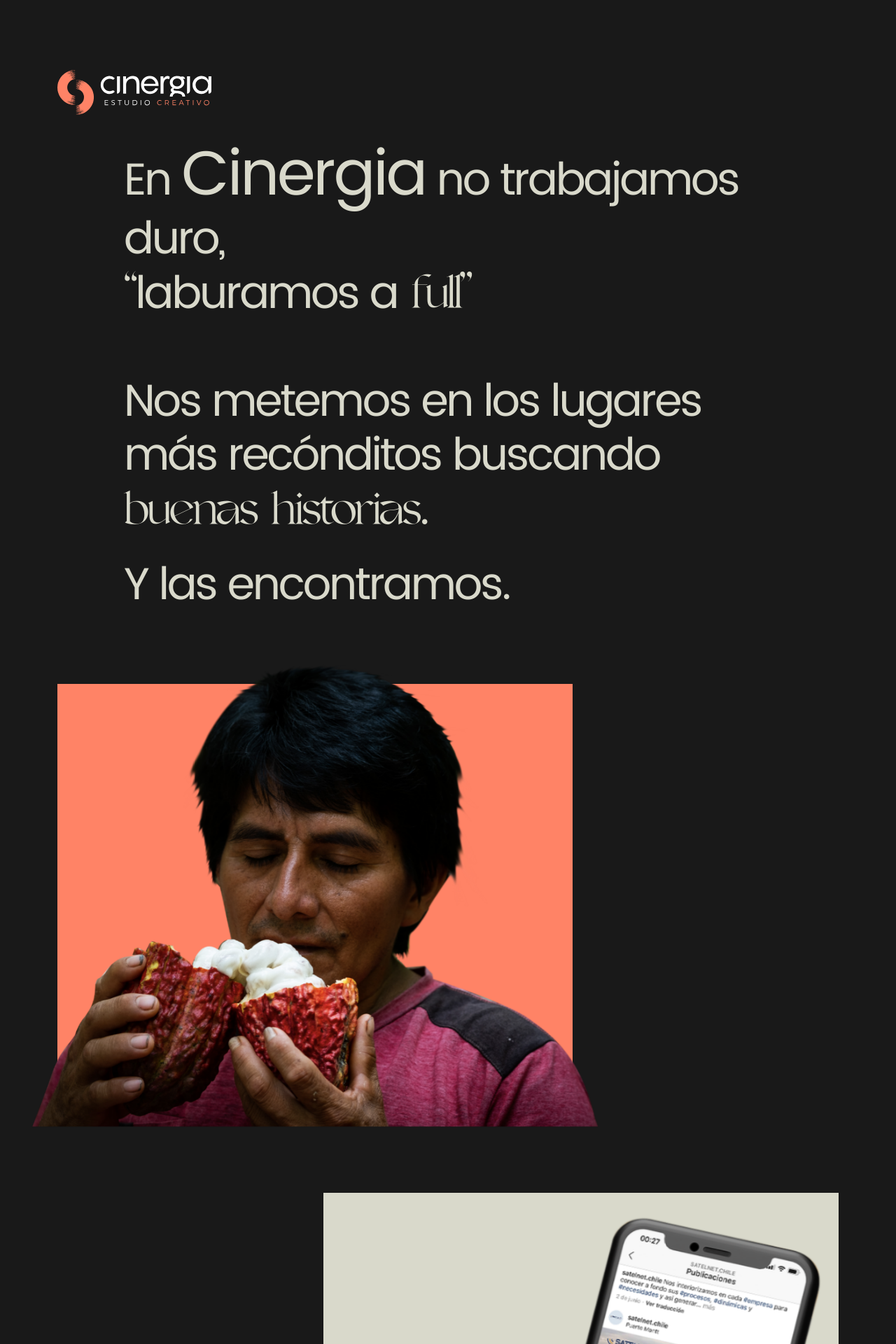
After one commit to chimpadigital/cinergia-web, a PHP site: page /portfolio.html in a window 1280 px wide. The commit adds this page. Shown: the top 1920 px of the page at 70% size. Run offline with PHP 8.4, Linux system fonts and the light colour scheme.

Commit message:
subiendo portfolio

```diff
--- a/assets/css/style.css
+++ b/assets/css/style.css
@@ -137,12 +137,15 @@
 /* Colors */
 .bg-negro {background: var(--negro);}
 .bg-pastel {background: var(--pastel);}
+.bg-naranja {background: var(--naranja);}
 .fc-negro {color: var(--negro);}
 .fc-pastel {color: var(--pastel);}
 .fc-naranja {color: var(--naranja);}
 .fc-celeste {color: var(--celeste);}
 /* Fonts */
+.fs-24 {font-size: 24px;}
 .fs-27 {font-size: 27px;}
+.fs-34 {font-size: 34px;}
 .fs-39 {font-size: 39px;}
 .fs-55 {font-size: 55px;}
 .fs-64 {font-size: 64px;}
@@ -150,6 +153,7 @@
 .fs-117 {font-size: 117px;}
 .fs-158 {font-size: 158px;}
 .fs-164 {font-size: 164px;}
+.fs-212 {font-size: 212px;}
 .lh-35 {line-height: 35px;}
 .lh-45 {line-height: 45px;}
 .lh-52 {line-height: 52px;}
@@ -287,6 +291,7 @@
     font-size: 22px;
     letter-spacing: 0;
 }
+/* === */
 /* Section Form */
 .border-form {
     position: relative;
@@ -334,18 +339,6 @@
     opacity: 1;
     background: var(--naranja);
 }
-/* === */
-
-/* footer */
-footer {padding: 90px 0;}
-footer ul {
-    padding: 0;
-    list-style: none;
-}
-footer ul li {padding: 0 20px;}
-footer ul li p {letter-spacing: 0;}
-
-
 .bouncingball {
     position: absolute;
     animation: bounce 1s ease-in-out infinite;
@@ -364,9 +357,7 @@
     animation: shadow 1s ease-in-out infinite;
     animation-fill-mode: both;
     animation-direction: alternate;
-
 }
-
 @keyframes bounce {
     from {
         top: 0%;
@@ -386,3 +377,38 @@
         transform: scale(100%);
     }
 }
+/* === */
+
+/* === Page Portfolio === */
+#portfolio {background: var(--negro);}
+
+.box-portfolio {
+    margin: 0;
+    position: relative;
+}
+.box-content {
+    top: 0;
+    left: 0;
+    width: 100%;
+    height: 100%;
+    text-align: left;
+    padding: 60px 40px;
+    position: absolute;
+}
+.box-content div {opacity: 0;}
+.box-content:hover div {opacity: 1;}
+.box-portfolio img {
+    transition: all .3s linear;
+    transform: scale3d(1.1, 1.1, 1);
+}
+.box-portfolio:hover img {transform: scale3d(1, 1, 1);}
+/* === */
+
+/* footer */
+footer {padding: 90px 0;}
+footer ul {
+    padding: 0;
+    list-style: none;
+}
+footer ul li {padding: 0 20px;}
+footer ul li p {letter-spacing: 0;}
--- /dev/null
+++ b/portfolio.html
@@ -0,0 +1,112 @@
+<!DOCTYPE html>
+<html lang="en">
+    <head>
+        <meta charset="UTF-8">
+        <meta http-equiv="X-UA-Compatible" content="IE=edge">
+        <meta name="viewport" content="width=device-width, initial-scale=1.0">
+        <title>Cinergia | Portfolio</title>
+
+        <!-- css -->
+        <link rel="stylesheet" href="assets/bootstrap/css/bootstrap.min.css">
+        <link rel="stylesheet" href="assets/css/style.css">
+
+    </head>
+    <body>
+        <header id="portfolio">
+            <div class="container">
+                <div class="row">
+                    <div class="col-md-2">
+                        <a href="#"><img src="assets/img/logo-cinergia-home.svg" width="220px" alt=""></a>
+                    </div>
+                </div>
+                <div class="row vh-80 d-flex align-items-center">
+                    <div class="col-11 offset-1">
+                        <h1 class="fc-pastel fs-64 mb-0">En <span class="fs-89">Cinergia</span> no trabajamos duro,</h1>
+                        <h1 class="fc-pastel Valky fs-64">“<span class="PoppinsRegular">laburamos a</span> full”</h1>
+                    </div>
+                    <div class="col-11 offset-1">
+                        <h1 class="fc-pastel fs-64 mb-0">Nos metemos en los lugares<br> más recónditos buscando<br><span class="Valky">buenas historias</span>.</h1>
+                    </div>
+                </div>
+            </div>
+        </header>
+        <section class="bg-negro">
+            <div class="container">
+                <div class="row">
+                    <div class="col-11 offset-1">
+                        <h1 class="fc-pastel fs-64 mb-0">Y las encontramos.</h1>
+                    </div>
+                </div>
+            </div>
+        </section>
+
+        <section class="bg-negro p-100">
+            <div class="container">
+                <div class="row mb-4 pb-100">
+                    <div class="col-8">
+                        <div class="bg-naranja box-portfolio text-center">
+                            <img src="assets/img/img-portfolio-01.png" width="100%">
+                            <div class="box-content">
+                                <div>
+                                    <h1 class="PoppinsSemiBold fc-pastel fs-34">TE CONECTAMOS <br>PERÚ</h1>
+                                    <p class="fc-pastel fs-24">Estrategia de marca / Branding / Marketing Digital / Producción audiovisual
+                                    / Producción de contenidos / Desarrollo web / Fotografía</p>
+                                </div>
+                            </div>
+                        </div>
+                    </div>
+                </div>
+                <div class="row">
+                    <div class="col-8 offset-4">
+                        <div class="bg-pastel box-portfolio text-center">
+                            <img src="assets/img/img-portfolio-02.png" width="100%">
+                            <div class="box-content">
+                                <div>
+                                    <h1 class="PoppinsSemiBold fs-34">SATELNET</h1>
+                                    <p class="fs-24">Branding / Desarrollo web / Producción audiovisual
+                                        / Fotografía / Producción de contenidos / Marketing digital</p>
+                                </div>
+                            </div>
+                        </div>
+                    </div>
+                </div>
+            </div>
+        </section>
+
+        <footer>
+            <div class="container">
+                <div class="row">
+                    <div class="col-md-2">
+                        <img src="assets/img/logo-cinergia-footer.svg" alt="">
+                    </div>
+                    <div class="col-md-8 d-flex justify-content-center align-self-center">
+                        <ul class="d-flex m-0">
+                            <li class="d-flex">
+                                <img src="assets/img/icon-phone.svg" class="me-1" width="20px"><p class="MontserratMedium m-0">+54 9 351 4517095</p>
+                            </li>
+                            <li>|</li>
+                            <li class="d-flex">
+                                <img src="assets/img/icon-phone.svg" class="me-1" width="20px"><p class="MontserratMedium m-0">+54 9 351 3232739</p>
+                            </li>
+                            <li>|</li>
+                            <li class="d-flex">
+                                <img src="assets/img/icon-email.svg" class="me-1" width="20px"><p class="MontserratMedium m-0">INFO@CINERGIAGROUP.COM</p>
+                            </li>
+                        </ul>
+                    </div>
+                    <div class="col-md-2 d-flex justify-content-end align-self-center">
+                        <a href="#"><img src="assets/img/icon-youtube.svg" class="me-3" ></a>
+                        <a href="#"><img src="assets/img/icon-instagram.svg" class="me-3" ></a>
+                        <a href="#"><img src="assets/img/icon-linkedin.svg" class="me-3" ></a>
+                        <a href="#"><img src="assets/img/icon-facebook.svg" ></a>
+                    </div>
+                </div>
+            </div>
+        </footer>
+
+        <!-- js -->
+        <script src="assets/bootstrap/js/bootstrap.min.js"></script>
+        <script src="assets/js/custom.js"></script>
+
+    </body>
+</html>
```
Also changed, not shown: services.html (added, +69 -0 lines), assets/img/img-portfolio-01.png (added), assets/img/img-portfolio-02.png (added). Lines whose indentation alone changed are shown as unchanged.
